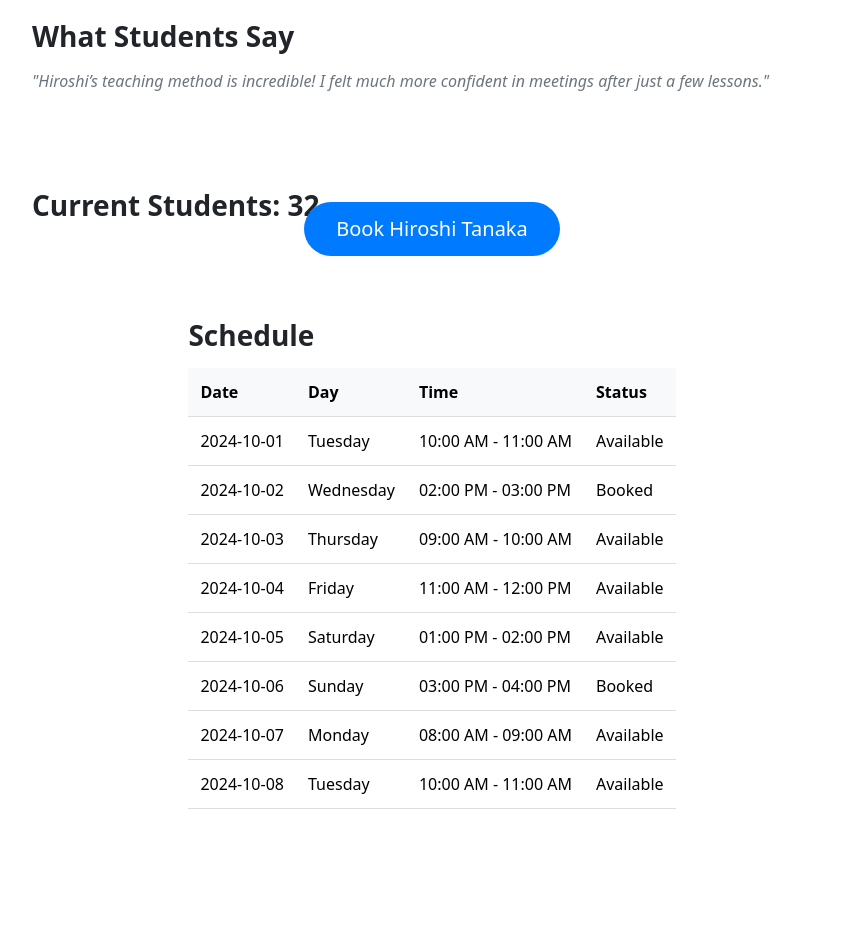
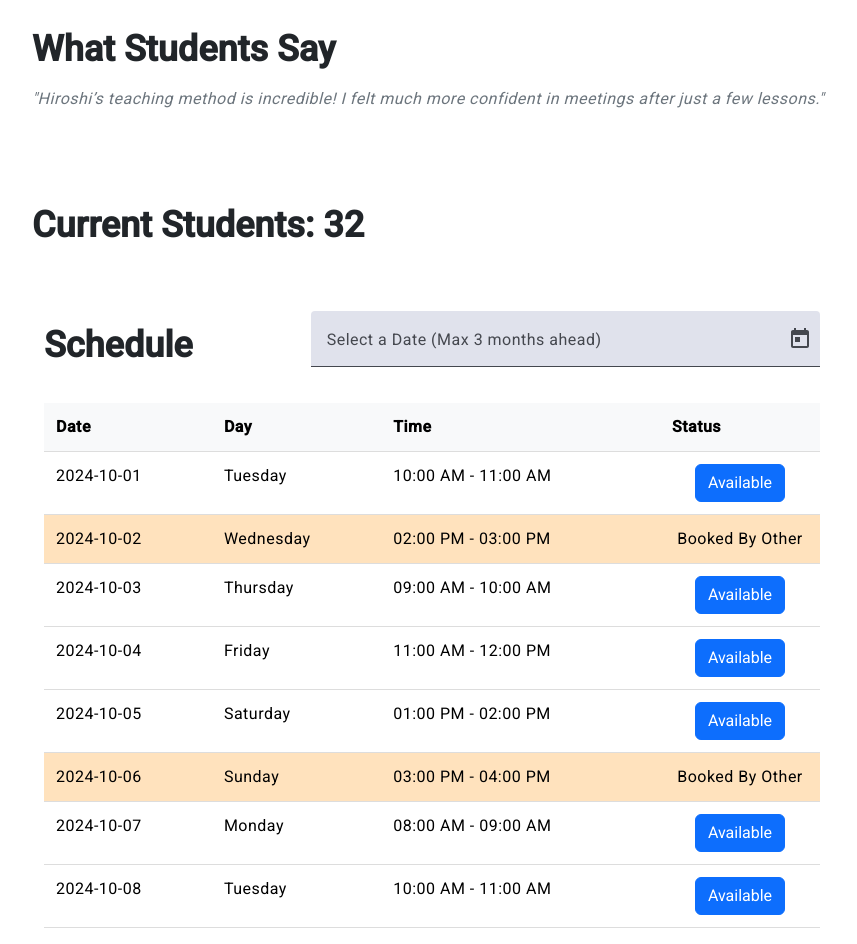
Before and after one commit to udinjelek/class_gojp_fe, an Angular app: page /detail/1 in a window 1280 px wide. Shown: the part 520-1464 px from the top of the page, without its empty margins (208-1065 px from the left). Before the commit the page ends 1345 px from the top, so only its background shows below. Built offline with nearby package versions, Linux system fonts and the light colour scheme.

Commit message:
update page schedule

```diff
--- a/src/app/app.config.ts
+++ b/src/app/app.config.ts
@@ -2,7 +2,8 @@ import { ApplicationConfig, provideZoneChangeDetection } from '@angular/core';
 import { provideRouter } from '@angular/router';
 
 import { routes } from './app.routes';
+import { provideAnimationsAsync } from '@angular/platform-browser/animations/async';
 
 export const appConfig: ApplicationConfig = {
-  providers: [provideZoneChangeDetection({ eventCoalescing: true }), provideRouter(routes)]
+  providers: [provideZoneChangeDetection({ eventCoalescing: true }), provideRouter(routes), provideAnimationsAsync()]
 };
--- a/src/app/pages/detail/detail.component.html
+++ b/src/app/pages/detail/detail.component.html
@@ -56,38 +56,86 @@
       </div>
       </div>
       <!-- Current Students -->
-      <div class="teacher-detail mt-4">
+      <div class="teacher-detail mt-4" *ngIf="teacherDetails.students>0">
       <div class="mt-4">
         <h3>Current Students: {{teacherDetails.students}}</h3>
       </div>
       </div>
       <!-- Schedule Section -->
-      <div class="teacher-detail mt-4 d-flex justify-content-center align-items-start">
-      <div class="mt-4">
-        <h3>Schedule</h3>
+      <div class="teacher-detail mt-4 row ">
+        <div class="col-4">
+          <h3>Schedule</h3></div>
+        <div class="container mt-4 col-8">
+          <mat-form-field appearance="fill" class="w-100">
+            <mat-label>Select a Date (Max 3 months ahead)</mat-label>
+            <input matInput [matDatepicker]="picker" [min]="minDate" [max]="maxDate" placeholder="Choose a date">
+            <mat-datepicker-toggle matSuffix [for]="picker"></mat-datepicker-toggle>
+            <!-- <mat-datepicker #picker class="highlighted-calendar"></mat-datepicker> -->
+            <mat-datepicker #picker></mat-datepicker>
+          </mat-form-field>
+        </div>
+      </div>
+
+      <div class="teacher-detail mt-0 d-flex justify-content-center align-items-start">
+      <div class="container mt-0">
         <table class="table">
           <thead>
             <tr>
               <th>Date</th>
               <th>Day</th>
               <th>Time</th>
-              <th>Status</th>
+              <th >Status</th>
             </tr>
           </thead>
           <tbody>
-            <tr *ngFor="let slot of teacherDetails.schedule">
-              <td>{{slot.date}}</td>
-              <td>{{slot.day}}</td>
-              <td>{{slot.time}}</td>
-              <td>{{slot.status}}</td>
-            </tr>
+
+              <tr *ngFor="let slot of teacherDetails.schedule; let i = index">
+                <td [ngClass]="{'bg-secondary-2': slot.status === 'Booked By Other', 'bg-success-2': slot.status === 'Booked By Me'}">{{slot.date}}</td>
+                <td [ngClass]="{'bg-secondary-2': slot.status === 'Booked By Other', 'bg-success-2': slot.status === 'Booked By Me'}">{{slot.day}}</td>
+                <td [ngClass]="{'bg-secondary-2': slot.status === 'Booked By Other', 'bg-success-2': slot.status === 'Booked By Me'}">{{slot.time}}</td>
+                <td [ngClass]="{'bg-secondary-2': slot.status === 'Booked By Other', 'bg-success-2': slot.status === 'Booked By Me'}" class="text-center" style="width:160px;">
+                  <button *ngIf="slot.status == 'Available'"
+                  class="btn btn-primary text-center"
+                  style="width:100; text-align: center;"
+                  data-toggle="modal"
+                  data-target="#bookingModal"
+                  (click)="prepareModal(slot, i)"
+                  (mouseenter)="hoveredIndex = i"
+                  (mouseleave)="hoveredIndex = -1">
+                    {{ hoveredIndex === i ? 'Book Now' : slot.status }}
+                  </button>
+                  <span *ngIf="slot.status != 'Available'"  class="text-center">{{slot.status}}</span>
+                </td>
+              </tr>
+
           </tbody>
         </table>
       </div>
       </div>
 
       <!-- Floating Book Button -->
-      <div class="fixed-bottom d-flex justify-content-center mb-4">
-        <button class="btn btn-primary btn-lg">Book {{teacherDetails.name}}</button>
+      <!-- <div class="fixed-bottom d-flex justify-content-center mb-4">
+        <button class="btn btn-primary-book btn-lg">Book {{teacherDetails.name}}</button>
+      </div> -->
+      <!-- Booking Confirmation Modal -->
+      <div class="modal" tabindex="-1" [ngClass]="{'d-block': showBookingModal}" style="background-color: rgba(0,0,0,0.5)">
+        <div class="modal-dialog">
+          <div class="modal-content">
+            <div class="modal-header">
+              <h5 class="modal-title">Booking Confirmation</h5>
+              <button type="button" class="btn-close" aria-label="Close" (click)="closeBookingModal()"></button>
+            </div>
+            <div class="modal-body text-center">
+              <p>Are you sure you want to book class </p>
+              <p>with Sensai <b>{{teacherDetails.name}}</b></p>
+               <p> at {{ modalSlot.day }} {{ modalSlot.date }} on {{ modalSlot.time }}?</p>
+            </div>
+            <div class="modal-footer">
+              <button type="button" class="btn btn-secondary" (click)="closeBookingModal()">Cancel</button>
+              <button type="button" class="btn btn-primary" (click)="confirmBooking()">Confirm</button>
+            </div>
+          </div>
+        </div>
       </div>
+
 </div>
--- a/src/app/pages/detail/detail.component.scss
+++ b/src/app/pages/detail/detail.component.scss
@@ -132,13 +132,21 @@
     text-align: center;
   }
 
-  .btn-primary {
+  .btn-primary-book {
     background-color: #007bff;
     border: none;
     border-radius: 50px;
     padding: 0.75rem 2rem;
     font-size: 1.25rem;
     transition: background-color 0.3s ease-in-out;
+  }
+
+  .bg-secondary-2 {
+    background-color: #ffe2bd;
+  }
+
+  .bg-success-2 {
+    background-color: #c0ffbd;
   }
 
   .btn-primary:hover {
--- a/src/app/pages/detail/detail.component.ts
+++ b/src/app/pages/detail/detail.component.ts
@@ -1,19 +1,36 @@
 import { Component , OnInit } from '@angular/core';
 import { ActivatedRoute } from '@angular/router'; // Import ActivatedRoute
 import { CommonModule } from '@angular/common'; // Import CommonModule for NgFor
+import { MatDatepickerModule } from '@angular/material/datepicker'; // Datepicker module
+import { MatNativeDateModule } from '@angular/material/core'; // For native date handling
+import { MatFormFieldModule } from '@angular/material/form-field'; // For form field wrapper
+import { MatInputModule } from '@angular/material/input'; // For input styling
 
 @Component({
   selector: 'app-detail',
   standalone: true,
-  imports: [CommonModule],
+  imports: [CommonModule,
+    MatDatepickerModule,
+    MatNativeDateModule,
+    MatFormFieldModule,
+    MatInputModule // Import necessary modules for the Datepicker
+    ],
   templateUrl: './detail.component.html',
-  styleUrl: './detail.component.scss'
+  styleUrls:['./detail.component.scss']
 })
 export class DetailComponent implements OnInit {
-  teacherId: number | null = null;
-  teacherDetails: any = null;
+    minDate = new Date();
+    maxDate: Date;
+    teacherId: number | null = null;
+    teacherDetails: any = null;
+    hoveredIndex: number = -1; // Flag to track hover status
+    modalSlot: any=[];
+    modalSlotIndex: number = -1;
+    showBookingModal:boolean=false;
+    showSuccessModal:boolean=false;
+    successMessage:string='';
 
-  teachers = [
+    teachers = [
     {
         id: 1,
         image_photo_profil: '/assets/images/teacher1.jpeg',
@@ -27,11 +44,11 @@ export class DetailComponent implements OnInit {
         students: 32,
         schedule: [
             { date: '2024-10-01', day: 'Tuesday', time: '10:00 AM - 11:00 AM', status: 'Available' },
-            { date: '2024-10-02', day: 'Wednesday', time: '02:00 PM - 03:00 PM', status: 'Booked' },
+            { date: '2024-10-02', day: 'Wednesday', time: '02:00 PM - 03:00 PM', status: 'Booked By Other' },
             { date: '2024-10-03', day: 'Thursday', time: '09:00 AM - 10:00 AM', status: 'Available' },
             { date: '2024-10-04', day: 'Friday', time: '11:00 AM - 12:00 PM', status: 'Available' },
             { date: '2024-10-05', day: 'Saturday', time: '01:00 PM - 02:00 PM', status: 'Available' },
-            { date: '2024-10-06', day: 'Sunday', time: '03:00 PM - 04:00 PM', status: 'Booked' },
+            { date: '2024-10-06', day: 'Sunday', time: '03:00 PM - 04:00 PM', status: 'Booked By Other' },
             { date: '2024-10-07', day: 'Monday', time: '08:00 AM - 09:00 AM', status: 'Available' },
             { date: '2024-10-08', day: 'Tuesday', time: '10:00 AM - 11:00 AM', status: 'Available' }
         ]
@@ -49,12 +66,12 @@ export class DetailComponent implements OnInit {
         students: 25,
         schedule: [
             { date: '2024-10-01', day: 'Tuesday', time: '01:00 PM - 02:00 PM', status: 'Available' },
-            { date: '2024-10-02', day: 'Wednesday', time: '03:00 PM - 04:00 PM', status: 'Booked' },
+            { date: '2024-10-02', day: 'Wednesday', time: '03:00 PM - 04:00 PM', status: 'Booked By Other' },
             { date: '2024-10-03', day: 'Thursday', time: '11:00 AM - 12:00 PM', status: 'Available' },
-            { date: '2024-10-04', day: 'Friday', time: '02:00 PM - 03:00 PM', status: 'Booked' },
+            { date: '2024-10-04', day: 'Friday', time: '02:00 PM - 03:00 PM', status: 'Booked By Other' },
             { date: '2024-10-05', day: 'Saturday', time: '12:00 PM - 01:00 PM', status: 'Available' },
             { date: '2024-10-06', day: 'Sunday', time: '09:00 AM - 10:00 AM', status: 'Available' },
-            { date: '2024-10-07', day: 'Monday', time: '04:00 PM - 05:00 PM', status: 'Booked' },
+            { date: '2024-10-07', day: 'Monday', time: '04:00 PM - 05:00 PM', status: 'Booked By Other' },
             { date: '2024-10-08', day: 'Tuesday', time: '10:00 AM - 11:00 AM', status: 'Available' }
         ]
     },
@@ -71,12 +88,12 @@ export class DetailComponent implements OnInit {
       students: 25,
       schedule: [
         { date: "2024-10-01", day: "Thursday", time: "01:00 PM - 02:00 PM", status: "Available" },
-        { date: "2024-10-02", day: "Friday", time: "03:00 PM - 04:00 PM", status: "Booked" },
+        { date: "2024-10-02", day: "Friday", time: "03:00 PM - 04:00 PM", status: "Booked By Other" },
         { date: "2024-10-03", day: "Saturday", time: "09:00 AM - 10:00 AM", status: "Available" },
         { date: "2024-10-04", day: "Sunday", time: "11:00 AM - 12:00 PM", status: "Available" },
-        { date: "2024-10-05", day: "Monday", time: "02:00 PM - 03:00 PM", status: "Booked" },
+        { date: "2024-10-05", day: "Monday", time: "02:00 PM - 03:00 PM", status: "Booked By Other" },
         { date: "2024-10-06", day: "Tuesday", time: "10:00 AM - 11:00 AM", status: "Available" },
-        { date: "2024-10-07", day: "Wednesday", time: "04:00 PM - 05:00 PM", status: "Booked" },
+        { date: "2024-10-07", day: "Wednesday", time: "04:00 PM - 05:00 PM", status: "Booked By Other" },
         { date: "2024-10-08", day: "Thursday", time: "08:00 AM - 09:00 AM", status: "Available" },
         { date: "2024-10-09", day: "Friday", time: "03:00 PM - 04:00 PM", status: "Available" }
       ]
@@ -94,13 +111,13 @@ export class DetailComponent implements OnInit {
         students: 25,
         schedule: [
             { date: '2024-10-01', day: 'Tuesday', time: '01:00 PM - 02:00 PM', status: 'Available' },
-            { date: '2024-10-02', day: 'Wednesday', time: '03:00 PM - 04:00 PM', status: 'Booked' },
+            { date: '2024-10-02', day: 'Wednesday', time: '03:00 PM - 04:00 PM', status: 'Booked By Other' },
             { date: '2024-10-03', day: 'Thursday', time: '09:00 AM - 10:00 AM', status: 'Available' },
             { date: '2024-10-04', day: 'Friday', time: '11:00 AM - 12:00 PM', status: 'Available' },
-            { date: '2024-10-05', day: 'Saturday', time: '01:00 PM - 02:00 PM', status: 'Booked' },
+            { date: '2024-10-05', day: 'Saturday', time: '01:00 PM - 02:00 PM', status: 'Booked By Other' },
             { date: '2024-10-06', day: 'Sunday', time: '04:00 PM - 05:00 PM', status: 'Available' },
             { date: '2024-10-07', day: 'Monday', time: '10:00 AM - 11:00 AM', status: 'Available' },
-            { date: '2024-10-08', day: 'Tuesday', time: '03:00 PM - 04:00 PM', status: 'Booked' },
+            { date: '2024-10-08', day: 'Tuesday', time: '03:00 PM - 04:00 PM', status: 'Booked By Other' },
             { date: '2024-10-09', day: 'Wednesday', time: '09:00 AM - 10:00 AM', status: 'Available' }
         ]
     },
@@ -117,10 +134,10 @@ export class DetailComponent implements OnInit {
         students: 25,
         schedule: [
             { date: '2024-10-01', day: 'Tuesday', time: '01:00 PM - 02:00 PM', status: 'Available' },
-            { date: '2024-10-02', day: 'Wednesday', time: '03:00 PM - 04:00 PM', status: 'Booked' },
+            { date: '2024-10-02', day: 'Wednesday', time: '03:00 PM - 04:00 PM', status: 'Booked By Other' },
             { date: '2024-10-03', day: 'Thursday', time: '10:00 AM - 11:00 AM', status: 'Available' },
             { date: '2024-10-04', day: 'Friday', time: '01:00 PM - 02:00 PM', status: 'Available' },
-            { date: '2024-10-05', day: 'Saturday', time: '02:00 PM - 03:00 PM', status: 'Booked' },
+            { date: '2024-10-05', day: 'Saturday', time: '02:00 PM - 03:00 PM', status: 'Booked By Other' },
             { date: '2024-10-06', day: 'Sunday', time: '12:00 PM - 01:00 PM', status: 'Available' },
             { date: '2024-10-07', day: 'Monday', time: '09:00 AM - 10:00 AM', status: 'Available' },
             { date: '2024-10-08', day: 'Tuesday', time: '04:00 PM - 05:00 PM', status: 'Available' }
@@ -139,12 +156,12 @@ export class DetailComponent implements OnInit {
         students: 25,
         schedule: [
             { date: '2024-10-01', day: 'Tuesday', time: '01:00 PM - 02:00 PM', status: 'Available' },
-            { date: '2024-10-02', day: 'Wednesday', time: '03:00 PM - 04:00 PM', status: 'Booked' },
+            { date: '2024-10-02', day: 'Wednesday', time: '03:00 PM - 04:00 PM', status: 'Booked By Other' },
             { date: '2024-10-03', day: 'Thursday', time: '11:00 AM - 12:00 PM', status: 'Available' },
-            { date: '2024-10-04', day: 'Friday', time: '02:00 PM - 03:00 PM', status: 'Booked' },
+            { date: '2024-10-04', day: 'Friday', time: '02:00 PM - 03:00 PM', status: 'Booked By Other' },
             { date: '2024-10-05', day: 'Saturday', time: '01:00 PM - 02:00 PM', status: 'Available' },
             { date: '2024-10-06', day: 'Sunday', time: '03:00 PM - 04:00 PM', status: 'Available' },
-            { date: '2024-10-07', day: 'Monday', time: '10:00 AM - 11:00 AM', status: 'Booked' },
+            { date: '2024-10-07', day: 'Monday', time: '10:00 AM - 11:00 AM', status: 'Booked By Other' },
             { date: '2024-10-08', day: 'Tuesday', time: '09:00 AM - 10:00 AM', status: 'Available' },
             { date: '2024-10-09', day: 'Wednesday', time: '04:00 PM - 05:00 PM', status: 'Available' }
         ]
@@ -162,12 +179,12 @@ export class DetailComponent implements OnInit {
         students: 25,
         schedule: [
             { date: '2024-10-01', day: 'Tuesday', time: '01:00 PM - 02:00 PM', status: 'Available' },
-            { date: '2024-10-02', day: 'Wednesday', time: '03:00 PM - 04:00 PM', status: 'Booked' },
+            { date: '2024-10-02', day: 'Wednesday', time: '03:00 PM - 04:00 PM', status: 'Booked By Other' },
             { date: '2024-10-03', day: 'Thursday', time: '10:00 AM - 11:00 AM', status: 'Available' },
-            { date: '2024-10-04', day: 'Friday', time: '02:00 PM - 03:00 PM', status: 'Booked' },
+            { date: '2024-10-04', day: 'Friday', time: '02:00 PM - 03:00 PM', status: 'Booked By Other' },
             { date: '2024-10-05', day: 'Saturday', time: '11:00 AM - 12:00 PM', status: 'Available' },
             { date: '2024-10-06', day: 'Sunday', time: '12:00 PM - 01:00 PM', status: 'Available' },
-            { date: '2024-10-07', day: 'Monday', time: '03:00 PM - 04:00 PM', status: 'Booked' },
+            { date: '2024-10-07', day: 'Monday', time: '03:00 PM - 04:00 PM', status: 'Booked By Other' },
             { date: '2024-10-08', day: 'Tuesday', time: '10:00 AM - 11:00 AM', status: 'Available' }
         ]
     },
@@ -184,15 +201,15 @@ export class DetailComponent implements OnInit {
         students: 25,
         schedule: [
             { date: '2024-10-01', day: 'Tuesday', time: '01:00 PM - 02:00 PM', status: 'Available' },
-            { date: '2024-10-02', day: 'Wednesday', time: '03:00 PM - 04:00 PM', status: 'Booked' },
+            { date: '2024-10-02', day: 'Wednesday', time: '03:00 PM - 04:00 PM', status: 'Booked By Other' },
             { date: '2024-10-03', day: 'Thursday', time: '10:00 AM - 11:00 AM', status: 'Available' },
-            { date: '2024-10-04', day: 'Friday', time: '12:00 PM - 01:00 PM', status: 'Booked' },
+            { date: '2024-10-04', day: 'Friday', time: '12:00 PM - 01:00 PM', status: 'Booked By Other' },
             { date: '2024-10-05', day: 'Saturday', time: '02:00 PM - 03:00 PM', status: 'Available' },
             { date: '2024-10-06', day: 'Sunday', time: '11:00 AM - 12:00 PM', status: 'Available' },
-            { date: '2024-10-07', day: 'Monday', time: '09:00 AM - 10:00 AM', status: 'Booked' },
+            { date: '2024-10-07', day: 'Monday', time: '09:00 AM - 10:00 AM', status: 'Booked By Other' },
             { date: '2024-10-08', day: 'Tuesday', time: '04:00 PM - 05:00 PM', status: 'Available' },
             { date: '2024-10-09', day: 'Wednesday', time: '02:00 PM - 03:00 PM', status: 'Available' },
-            { date: '2024-10-10', day: 'Thursday', time: '09:00 AM - 10:00 AM', status: 'Booked' }
+            { date: '2024-10-10', day: 'Thursday', time: '09:00 AM - 10:00 AM', status: 'Booked By Other' }
         ]
     },
     {
@@ -208,12 +225,12 @@ export class DetailComponent implements OnInit {
         students: 25,
         schedule: [
             { date: '2024-10-01', day: 'Tuesday', time: '01:00 PM - 02:00 PM', status: 'Available' },
-            { date: '2024-10-02', day: 'Wednesday', time: '03:00 PM - 04:00 PM', status: 'Booked' },
+            { date: '2024-10-02', day: 'Wednesday', time: '03:00 PM - 04:00 PM', status: 'Booked By Other' },
             { date: '2024-10-03', day: 'Thursday', time: '09:00 AM - 10:00 AM', status: 'Available' },
-            { date: '2024-10-04', day: 'Friday', time: '02:00 PM - 03:00 PM', status: 'Booked' },
+            { date: '2024-10-04', day: 'Friday', time: '02:00 PM - 03:00 PM', status: 'Booked By Other' },
             { date: '2024-10-05', day: 'Saturday', time: '11:00 AM - 12:00 PM', status: 'Available' },
             { date: '2024-10-06', day: 'Sunday', time: '09:00 AM - 10:00 AM', status: 'Available' },
-            { date: '2024-10-07', day: 'Monday', time: '03:00 PM - 04:00 PM', status: 'Booked' },
+            { date: '2024-10-07', day: 'Monday', time: '03:00 PM - 04:00 PM', status: 'Booked By Other' },
             { date: '2024-10-08', day: 'Tuesday', time: '10:00 AM - 11:00 AM', status: 'Available' },
             { date: '2024-10-09', day: 'Wednesday', time: '11:00 AM - 12:00 PM', status: 'Available' }
         ]
@@ -231,12 +248,12 @@ export class DetailComponent implements OnInit {
         students: 25,
         schedule: [
             { date: '2024-10-01', day: 'Tuesday', time: '01:00 PM - 02:00 PM', status: 'Available' },
-            { date: '2024-10-02', day: 'Wednesday', time: '03:00 PM - 04:00 PM', status: 'Booked' },
+            { date: '2024-10-02', day: 'Wednesday', time: '03:00 PM - 04:00 PM', status: 'Booked By Other' },
             { date: '2024-10-03', day: 'Thursday', time: '11:00 AM - 12:00 PM', status: 'Available' },
-            { date: '2024-10-04', day: 'Friday', time: '01:00 PM - 02:00 PM', status: 'Booked' },
+            { date: '2024-10-04', day: 'Friday', time: '01:00 PM - 02:00 PM', status: 'Booked By Other' },
             { date: '2024-10-05', day: 'Saturday', time: '03:00 PM - 04:00 PM', status: 'Available' },
             { date: '2024-10-06', day: 'Sunday', time: '10:00 AM - 11:00 AM', status: 'Available' },
-            { date: '2024-10-07', day: 'Monday', time: '09:00 AM - 10:00 AM', status: 'Booked' },
+            { date: '2024-10-07', day: 'Monday', time: '09:00 AM - 10:00 AM', status: 'Booked By Other' },
             { date: '2024-10-08', day: 'Tuesday', time: '04:00 PM - 05:00 PM', status: 'Available' }
         ]
     },
@@ -253,12 +270,12 @@ export class DetailComponent implements OnInit {
         students: 25,
         schedule: [
             { date: '2024-10-01', day: 'Tuesday', time: '01:00 PM - 02:00 PM', status: 'Available' },
-            { date: '2024-10-02', day: 'Wednesday', time: '03:00 PM - 04:00 PM', status: 'Booked' },
+            { date: '2024-10-02', day: 'Wednesday', time: '03:00 PM - 04:00 PM', status: 'Booked By Other' },
             { date: '2024-10-03', day: 'Thursday', time: '11:00 AM - 12:00 PM', status: 'Available' },
-            { date: '2024-10-04', day: 'Friday', time: '02:00 PM - 03:00 PM', status: 'Booked' },
+            { date: '2024-10-04', day: 'Friday', time: '02:00 PM - 03:00 PM', status: 'Booked By Other' },
             { date: '2024-10-05', day: 'Saturday', time: '12:00 PM - 01:00 PM', status: 'Available' },
             { date: '2024-10-06', day: 'Sunday', time: '11:00 AM - 12:00 PM', status: 'Available' },
-            { date: '2024-10-07', day: 'Monday', time: '10:00 AM - 11:00 AM', status: 'Booked' },
+            { date: '2024-10-07', day: 'Monday', time: '10:00 AM - 11:00 AM', status: 'Booked By Other' },
             { date: '2024-10-08', day: 'Tuesday', time: '09:00 AM - 10:00 AM', status: 'Available' }
         ]
     },
@@ -275,19 +292,23 @@ export class DetailComponent implements OnInit {
         students: 25,
         schedule: [
             { date: '2024-10-01', day: 'Tuesday', time: '01:00 PM - 02:00 PM', status: 'Available' },
-            { date: '2024-10-02', day: 'Wednesday', time: '03:00 PM - 04:00 PM', status: 'Booked' },
+            { date: '2024-10-02', day: 'Wednesday', time: '03:00 PM - 04:00 PM', status: 'Booked By Other' },
             { date: '2024-10-03', day: 'Thursday', time: '09:00 AM - 10:00 AM', status: 'Available' },
             { date: '2024-10-04', day: 'Friday', time: '11:00 AM - 12:00 PM', status: 'Available' },
-            { date: '2024-10-05', day: 'Saturday', time: '01:00 PM - 02:00 PM', status: 'Booked' },
+            { date: '2024-10-05', day: 'Saturday', time: '01:00 PM - 02:00 PM', status: 'Booked By Other' },
             { date: '2024-10-06', day: 'Sunday', time: '10:00 AM - 11:00 AM', status: 'Available' },
             { date: '2024-10-07', day: 'Monday', time: '02:00 PM - 03:00 PM', status: 'Available' },
             { date: '2024-10-08', day: 'Tuesday', time: '04:00 PM - 05:00 PM', status: 'Available' },
-            { date: '2024-10-09', day: 'Wednesday', time: '01:00 PM - 02:00 PM', status: 'Booked' }
+            { date: '2024-10-09', day: 'Wednesday', time: '01:00 PM - 02:00 PM', status: 'Booked By Other' }
         ]
     }
   ];
 
-  constructor(private route: ActivatedRoute) {}
+  constructor(private route: ActivatedRoute) {
+    const currentDate = new Date();
+    this.maxDate = new Date(currentDate.setMonth(currentDate.getMonth() + 3));
+  }
+
   ngOnInit(): void {
     // Get the teacher ID from the route parameter
     this.teacherId = Number(this.route.snapshot.paramMap.get('id'));
@@ -300,4 +321,41 @@ export class DetailComponent implements OnInit {
   bookTeacher() {
     alert(`Booking ${this.teacherDetails.name}`);
   }
+
+  dateClass = (d: Date): string => {
+
+    const date = d.getDate();
+    const month = d.getMonth();
+    const year = d.getFullYear();
+
+    // Example to circle the date '2024-10-20'
+    if (year == 2024) {
+        console.log('hai')
+      return 'highlight-date'; // Add custom CSS class to specific date
+    }
+    console.log('hello')
+    return 'highlight-date'; // Return empty string for unmarked dates
+  }
+
+  prepareModal(slot: any, index:number): void {
+    this.modalSlotIndex = index;
+    this.modalSlot = slot;
+    this.showBookingModal = true;  // Show the booking modal
+  }
+
+  closeBookingModal(): void {
+    this.showBookingModal = false;  // Hide the booking modal
+  }
+
+  confirmBooking(): void {
+    console.log('Booking confirmed', this.modalSlot);
+    this.teacherDetails.schedule[this.modalSlotIndex].status = "Booked By Me"
+    // this.successMessage = 'Booking confirmed successfully';
+    // this.showSuccessModal = true;  // Show success modal
+    this.showBookingModal = false;  // Hide the booking modal
+  }
+
+  closeModal(): void {
+    this.showSuccessModal = false;  // Hide success modal
+  }
 }
--- a/src/index.html
+++ b/src/index.html
@@ -9,8 +9,10 @@
 
   <link href="https://fonts.googleapis.com/css2?family=Montserrat:wght@400;700&display=swap" rel="stylesheet">
 
+  <link href="https://fonts.googleapis.com/css2?family=Roboto:wght@300;400;500&display=swap" rel="stylesheet">
+  <link href="https://fonts.googleapis.com/icon?family=Material+Icons" rel="stylesheet">
 </head>
-<body>
+<body class="mat-typography">
   <app-root></app-root>
 </body>
 </html>
--- a/src/styles.scss
+++ b/src/styles.scss
@@ -1 +1,16 @@
 /* You can add global styles to this file, and also import other style files */
+
+html, body { height: 100%; }
+body { margin: 0; font-family: Roboto, "Helvetica Neue", sans-serif; }
+
+
+.highlight-heart .mat-calendar-body-cell-content::after {
+    content: '\2665'; /* Unicode for heart symbol */
+    position: absolute;
+    top: 30%;
+    left: 80%;
+    transform: translate(-50%, -50%);
+    font-size: 20px;
+    color: red;
+    z-index: 1;
+  }
```
Also changed, not shown: angular.json (+8 -4 lines), package.json (+5 -3 lines), 1 other file (tests, documents, lock files or other folders).
